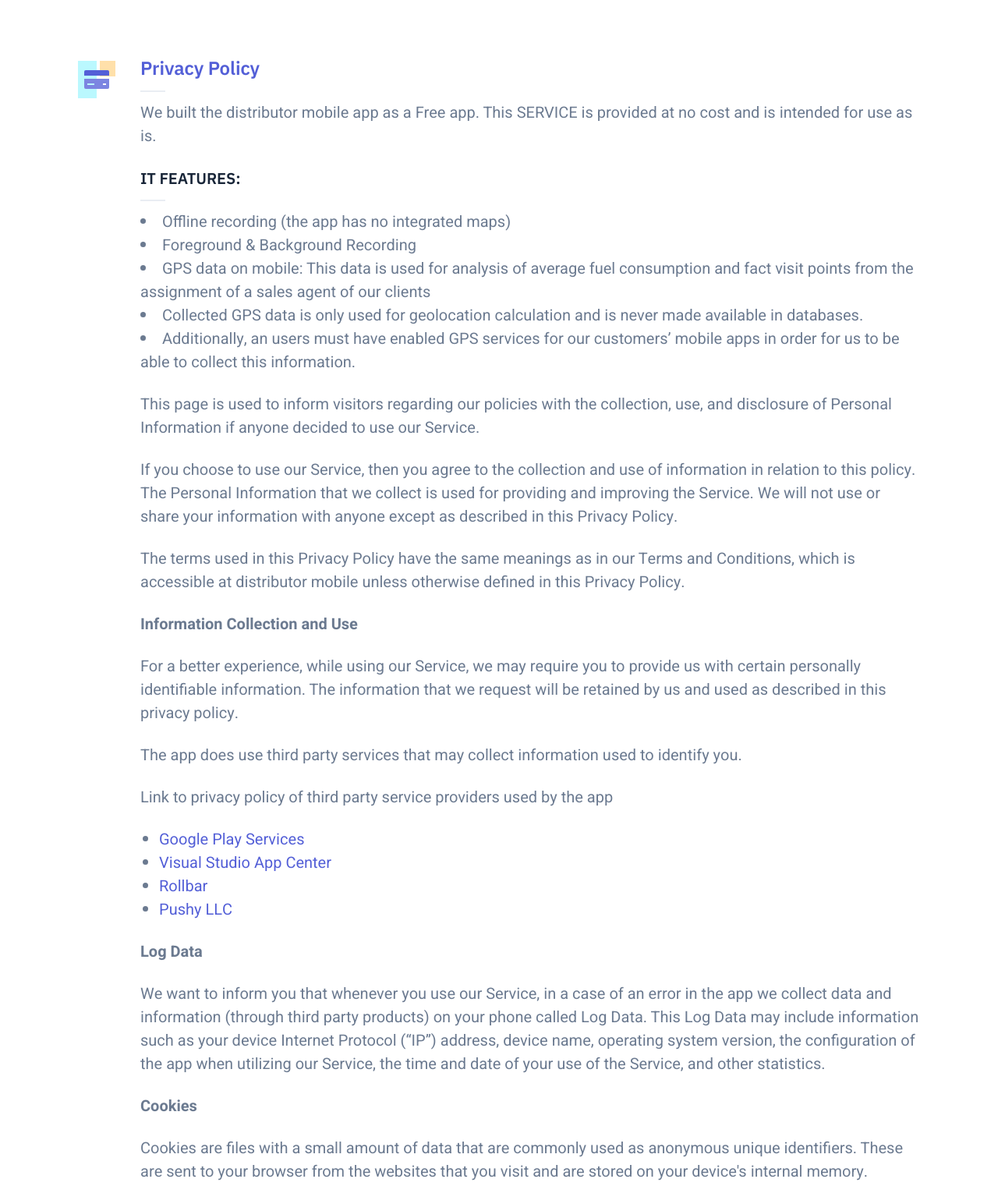
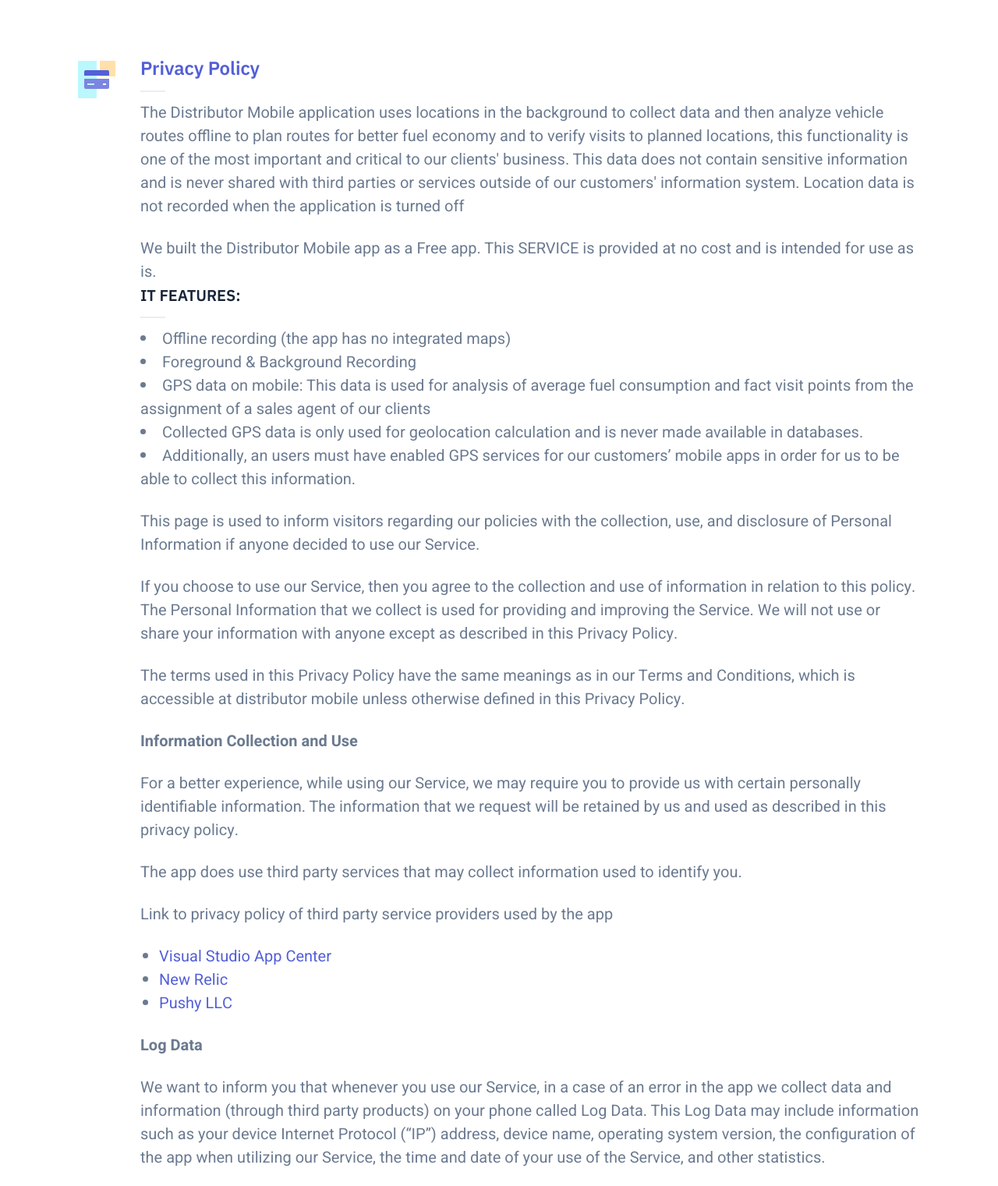
Before and after one commit to dgordienko/distributor-mobile, a plain HTML site: page index.html in a window 1280 px wide. Shown: the part 1520-3041 px from the top of the page at 78% size. Drawn offline with nearby package versions, Linux system fonts and the light colour scheme.

Commit message:
update Privacy Policy

```diff
--- a/index.html
+++ b/index.html
@@ -89,9 +89,12 @@
                   <img class="asset-dark" src="dist/images/feature-02-dark.svg" alt="Feature 02">
                 </div>
                 <div class="feature-content">
-                  <h3 class="feature-title mt-0"> <a name="policy">Privacy Policy</a></h3>
-                  <p>
-                    We built the distributor mobile app as
+                  <h3 class="feature-title mt-0"> <a name="privacy">Privacy Policy</a></h3>
+                    <p>
+                      The Distributor Mobile application uses locations in the background to collect data and then analyze vehicle routes offline to plan routes for better fuel economy and to verify visits to planned locations, this functionality is one of the most important and critical to our clients' business. This data does not contain sensitive information and is never shared with third parties or services outside of our customers' information system.
+                      Location data is not recorded when the application is turned off
+                    </p>
+                    We built the Distributor Mobile app as
                     a Free app. This SERVICE is provided at no cost and is intended for use as
                     is.
                   <h4 class="feature-title mt-0">IT FEATURES:</h4>
@@ -151,12 +154,10 @@
                       by the app
                     </p>
                     <ul>
-                      <li><a href="https://www.google.com/policies/privacy/" target="_blank"
-                          rel="noopener noreferrer">Google Play Services</a></li>
                       <li><a href="https://privacy.microsoft.com/ru-ru/privacystatement" target="_blank"
                           rel="noopener noreferrer">Visual Studio App Center</a></li>
-                      <li><a href="https://docs.rollbar.com/docs/security" target="_blank"
-                          rel="noopener noreferrer">Rollbar</a></li>
+                      <li><a href="https://newrelic.com/termsandconditions/privacy" target="_blank"
+                          rel="noopener noreferrer">New Relic</a></li>
                       <li><a href="https://pushy.me/terms-and-privacy" target="_blank"
                           rel="noopener noreferrer">Pushy LLC</a></li>
                     </ul>
@@ -247,7 +248,7 @@
                     notify you of any changes by posting the new Privacy Policy on
                     this page.
                   </p>
-                  <p>This policy is effective as of 2021-04-01</p>
+                  <p>This policy is effective as of 2024-04-25</p>
                   <p><strong>Contact Us</strong></p>
                   <p>
                     If you have any questions or suggestions about our
```
